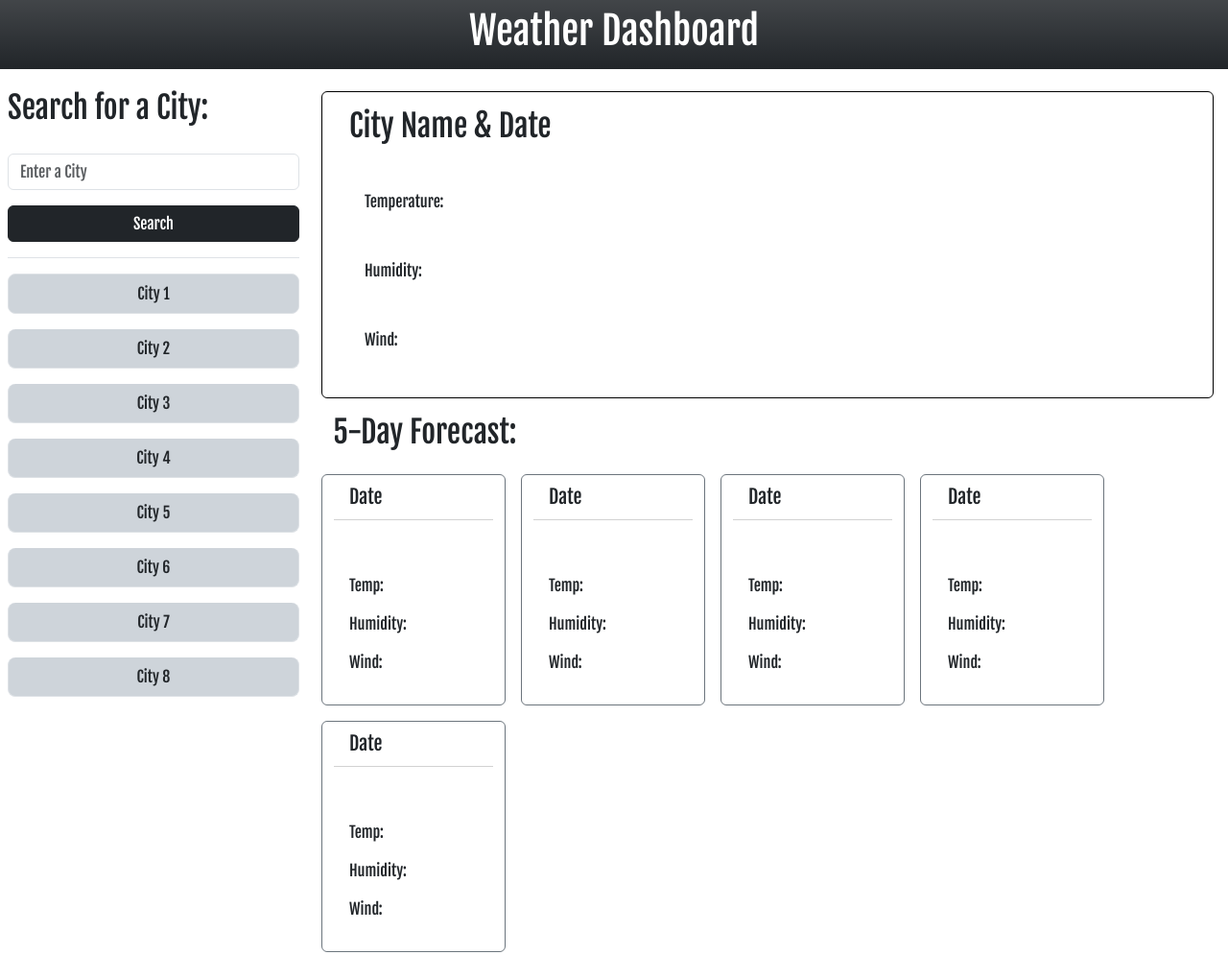
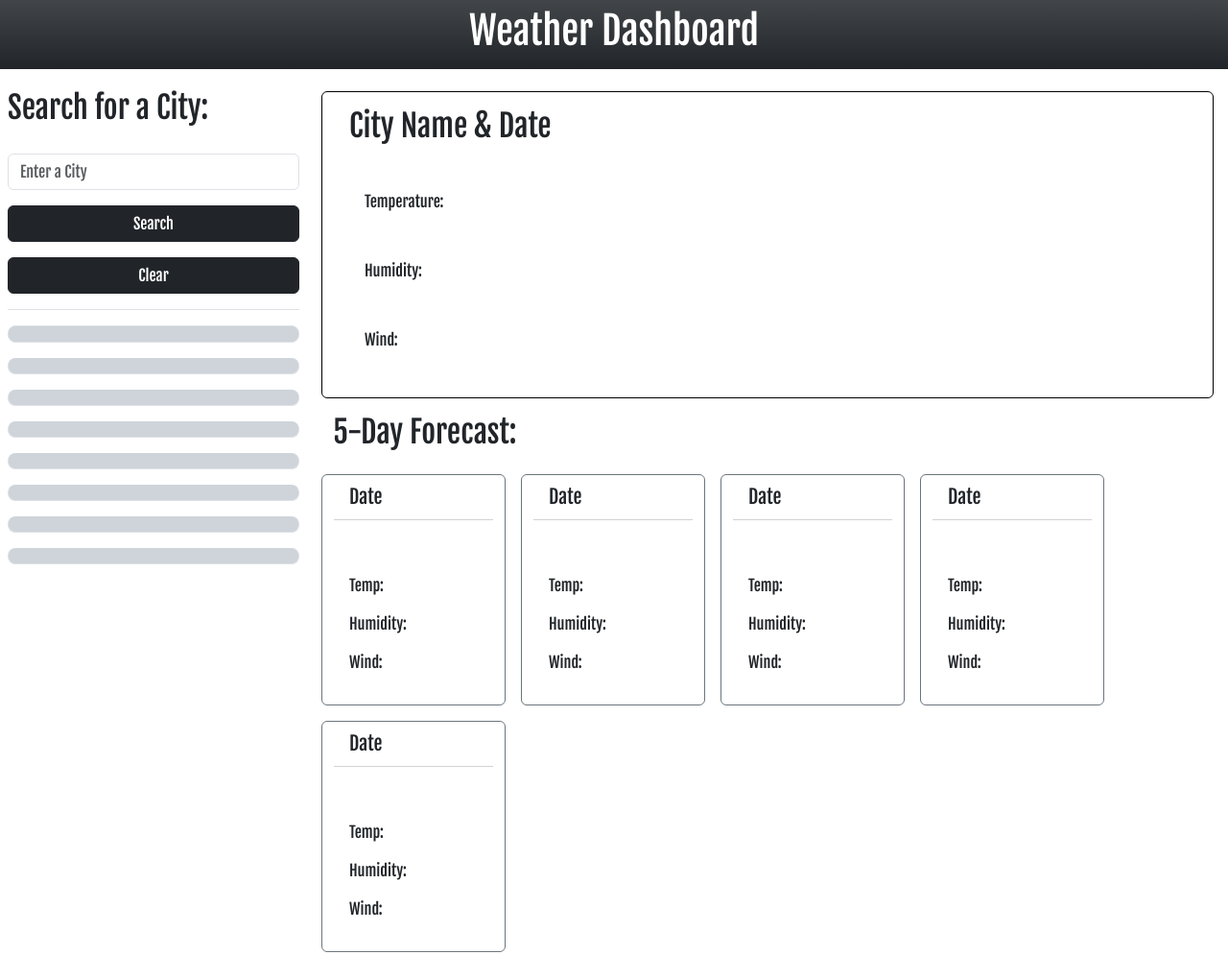
Before and after one commit to Jalzu1007/weather-dashboard, a plain HTML site: page index.html in a window 1280 px wide. Shown: the whole page at 96% size. Drawn offline with nearby package versions, Linux system fonts and the light colour scheme.

Commit message:
Push to tutor

```diff
--- a/index.html
+++ b/index.html
@@ -33,16 +33,17 @@
                 <label for="formGroupExampleInput" class="form-label fs-2 pt-2">Search for a City:</label>
                 <input type="text" class="form-control" id="search-value" placeholder="Enter a City">
                 <button class="btn btn-dark" type="button" id="search-button">Search</button>
+                <button class="btn btn-dark" type="button" id="clear-history">Clear</button>
                 <!--Search history of cities-->
                 <ul id="history-list" class="list-group d-grid gap-3 text-center border-top pt-3 rounded-0">
-                    <li class="list-group-item bg-dark-subtle rounded-3">City 1</li>
-                    <li class="list-group-item bg-dark-subtle rounded-3">City 2</li>
-                    <li class="list-group-item bg-dark-subtle rounded-3">City 3</li>
-                    <li class="list-group-item bg-dark-subtle rounded-3">City 4</li>
-                    <li class="list-group-item bg-dark-subtle rounded-3">City 5</li>
-                    <li class="list-group-item bg-dark-subtle rounded-3">City 6</li>
-                    <li class="list-group-item bg-dark-subtle rounded-3">City 7</li>
-                    <li class="list-group-item bg-dark-subtle rounded-3">City 8</li>
+                    <li id="city-1" class="list-group-item bg-dark-subtle rounded-3" ></li>
+                    <li id="city-2"class="list-group-item bg-dark-subtle rounded-3"></li>
+                    <li id="city-3"class="list-group-item bg-dark-subtle rounded-3"></li>
+                    <li id="city-4"class="list-group-item bg-dark-subtle rounded-3"></li>
+                    <li id="city-5"class="list-group-item bg-dark-subtle rounded-3"></li>
+                    <li id="city-6"class="list-group-item bg-dark-subtle rounded-3"></li>
+                    <li id="city-7"class="list-group-item bg-dark-subtle rounded-3"></li>
+                    <li id="city-8"class="list-group-item bg-dark-subtle rounded-3"></li>
                 </ul>
             </div>
         </aside>
```
Also changed, not shown: assets/scripts/script.js (+41 -0 lines).
